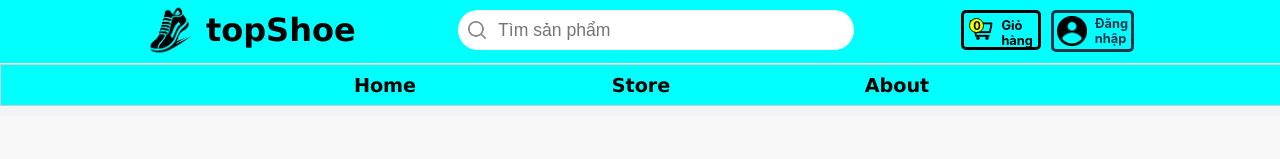
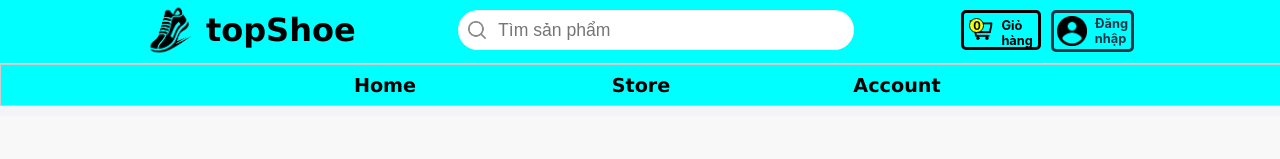
Before and after one commit to DoDoanHoangDu/Sneaker-Store, a React (Vite) app in the folder app/frontend/: page / in a window 1280 px wide. Shown: the top 159 px of the page. Built offline with nearby package versions, Linux system fonts and the light colour scheme; no server answers.

Commit message:
change about to account

```diff
--- a/app/frontend/src/AppContent.jsx
+++ b/app/frontend/src/AppContent.jsx
@@ -47,7 +47,7 @@ function AppContent() {
                 <Route path="/store" element={<Store />} />
                 <Route path="/store/:keyword" element={<Store/>} />
                 <Route path="/cart" element={<Cart/>} />
-                <Route path="/about" element={<UserProfile />} />
+                <Route path="/account" element={<UserProfile />} />
                 <Route path="/admin" element={<AdminAccountsTable />} />
                 <Route path="/item-creator" element={<ItemCreator />} />
                 <Route path="/item-updater" element={<ItemUpdater />} />
--- a/app/frontend/src/components/HeaderComponents/LoginHeader/LoginHeader.jsx
+++ b/app/frontend/src/components/HeaderComponents/LoginHeader/LoginHeader.jsx
@@ -43,7 +43,7 @@ function LoginHeader({ onLoginClick, isLoggedIn, username, userRole }) {
       const handleProfile = (e) => {
         e.stopPropagation();
         // Navigate to profile page using React Router
-        navigate('/about');
+        navigate('/account');
         setShowDropdown(false);
     };
       const handleAdminNav = (e) => {
--- a/app/frontend/src/components/HeaderComponents/NavigationBar/NavigationBar.jsx
+++ b/app/frontend/src/components/HeaderComponents/NavigationBar/NavigationBar.jsx
@@ -6,7 +6,7 @@ function NavigationBar({onSearch}) {
     <div className="nav-bar">
         <Link className="nav-option" to="/">Home</Link>
         <Link className="nav-option" onClick={() => onSearch("")} to="/store">Store</Link>
-        <Link className="nav-option" to="/about">About</Link>
+        <Link className="nav-option" to="/account">Account</Link>
     </div>
 
   );
```
